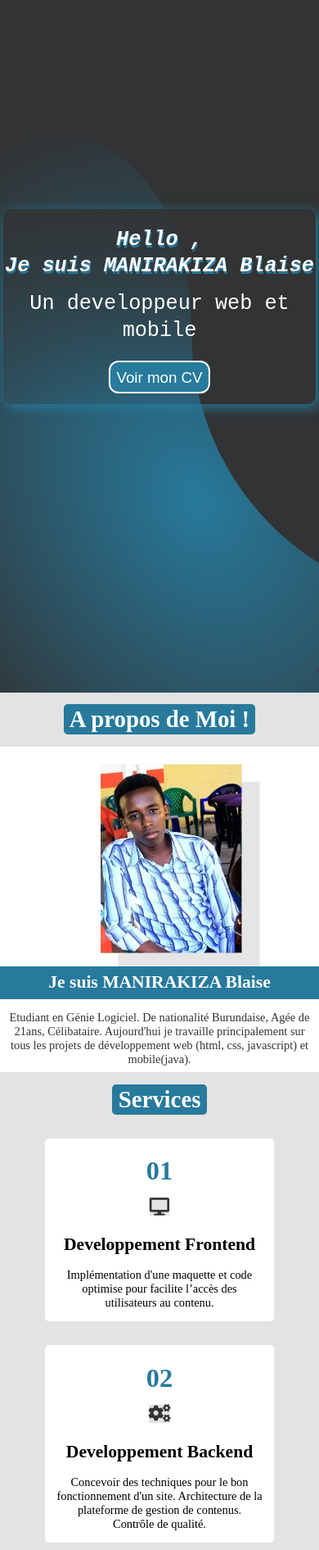
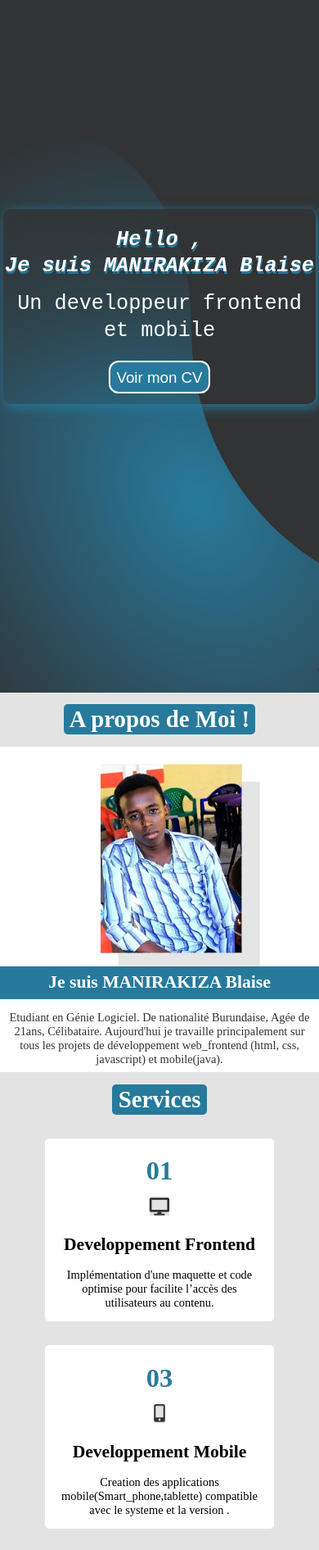
Before and after one commit to Blaise28/portfolio_beta, a plain HTML site: page index.html in a window 390 px wide. Shown: the part 48-1939 px from the top of the page at 82% size. Drawn offline with nearby package versions, Linux system fonts and the light colour scheme; a web font is replaced by a local one.

Commit message:
changement des services pour un developpeur frontend et mobile

```diff
--- a/index.html
+++ b/index.html
@@ -79,7 +79,7 @@
     <header>
         <div class="desc">
             <h1>Hello , <br>Je suis MANIRAKIZA Blaise</h1>
-            <p>Un developpeur web et mobile</p>
+            <p>Un developpeur frontend et mobile</p>
             <a href="cv.html">Voir mon CV</a>
         </div>
     </header>
@@ -96,7 +96,7 @@
         <div class="contenu_about">
             <h2>Je suis MANIRAKIZA Blaise</h2>
             <p>Etudiant en Génie Logiciel. De nationalité Burundaise, Agée de 21ans, Célibataire.
-            Aujourd'hui je travaille principalement sur tous les projets de développement web (html, css, javascript) et mobile(java).
+            Aujourd'hui je travaille principalement sur tous les projets de développement web_frontend (html, css, javascript) et mobile(java).
             </p>
         </div>
     </section>
@@ -116,6 +116,7 @@
             <p>Implémentation d'une maquette et code optimise pour facilite l’accès des utilisateurs au contenu.
             </p>
         </div>
+        <!--
         <div class="card_serv">
                 <h3>02</h3>
                 <span>
@@ -126,6 +127,7 @@
                 Concevoir des techniques pour le bon fonctionnement d'un site. Architecture de la plateforme de gestion de contenus. Contrôle de qualité.
                 </p>
         </div>
+    -->
         <div class="card_serv">
             <h3>03</h3>
             <span>
--- a/style.css
+++ b/style.css
@@ -272,13 +272,13 @@ header .desc a{
    /* flex-wrap: wrap;*/
 }
 .services .card_serv{
-    margin: 2rem 8rem;
+    margin: 2rem auto;
     font-size: 2rem;
     background: #fff;
     padding: 2rem;
     text-align: center;
     border-radius: 5px;
-    max-width: 600px;
+    max-width: 30%;
     min-width: 280px;
     position: relative;
 }
@@ -555,11 +555,6 @@ footer{
     display: flex;
 }
 /* End footer */
-@media screen and (min-width: 990px) and ( max-width: 1250px){
-    .services .card_serv{
-        margin: 2rem;
-    }
-}
 @media screen and (max-width: 991px) {
     header .desc{
         width: 95%;
```
Also changed, not shown: cv.html (+2 -2 lines). Lines whose indentation alone changed are shown as unchanged.
